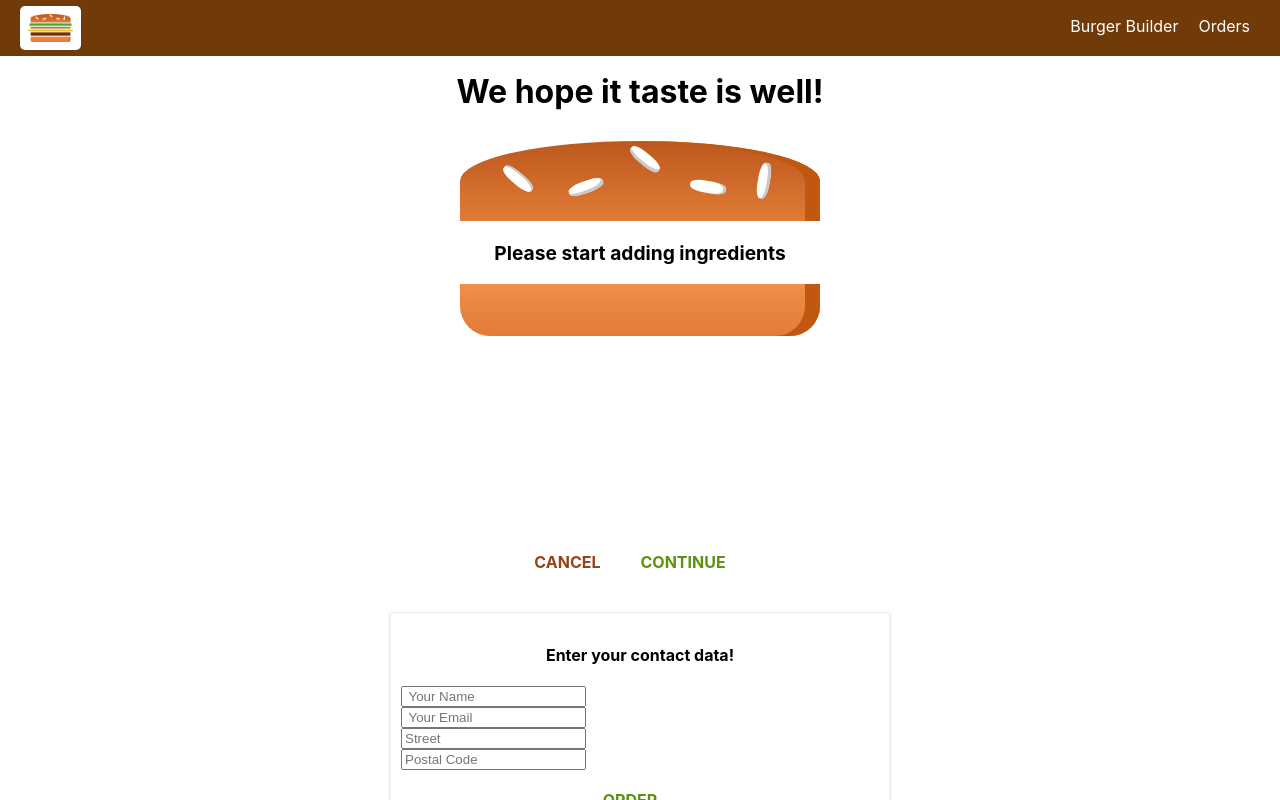
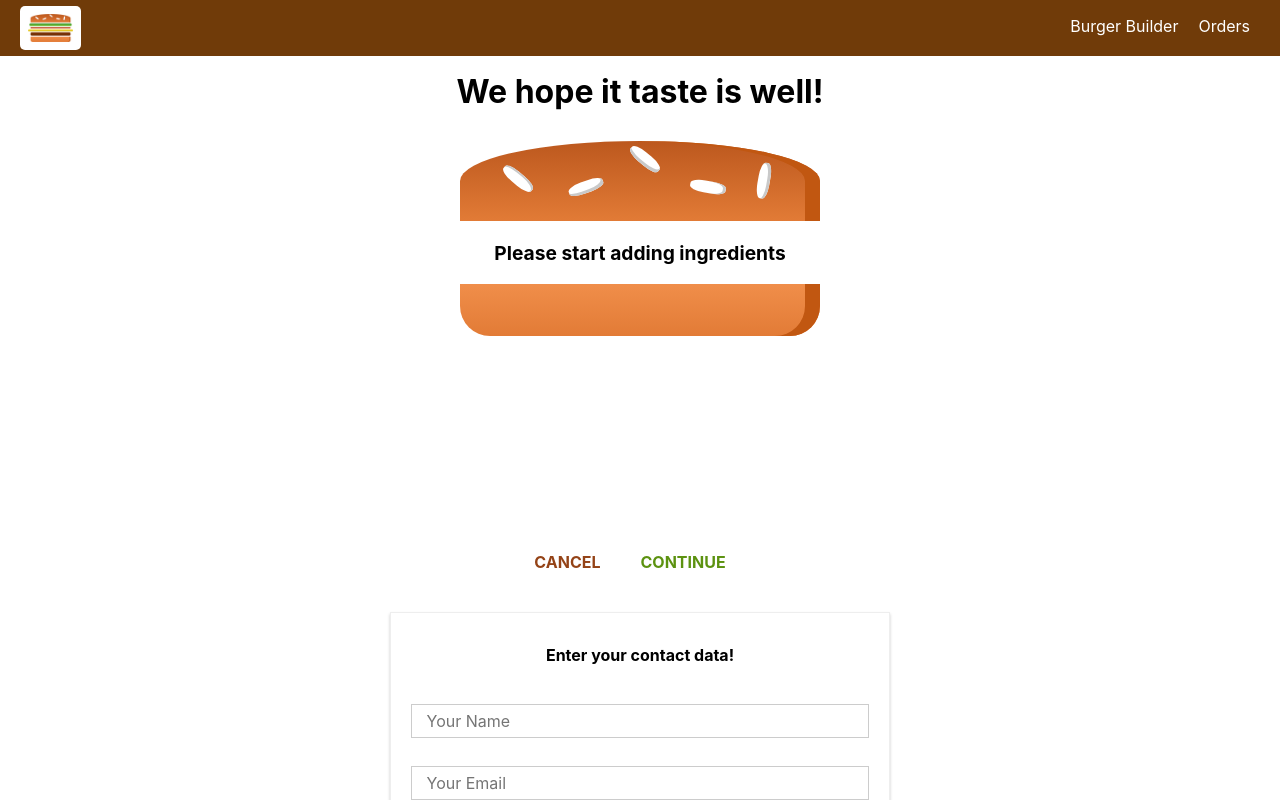
Before and after one commit to pramodkharade/reactbuggerapp, a React (Create React App) app: page /checkout in a window 1280 px wide. Both pictures are taken after a click on the button "CONTINUE". Shown: the top 800 px of the page. Built offline with nearby package versions, Linux system fonts and the light colour scheme.

Commit message:
create custom Input component and used in contactData component

```diff
--- /dev/null
+++ b/src/components/UI/Input/Input.js
@@ -0,0 +1,25 @@
+import React from 'react';
+import Classes from './Input.module.css';
+const input = (props) => {
+  let inputElement = null;
+
+  switch (props.inputtype) {
+    case( 'input'):
+      inputElement = <input className={Classes.InputElement} {...props}/>
+      break;
+    case( 'textarea'):
+      inputElement = <textarea className={Classes.InputElement} {...props}/>;
+      break;
+    default:
+      inputElement = <input className={Classes.InputElement} {...props}/>;
+  }
+
+  return (
+    <div className={Classes.Input}>
+        <label className={Classes.Label}>{props.label}</label>
+        {inputElement}
+        </div>
+    );
+}
+
+export default input;
--- /dev/null
+++ b/src/components/UI/Input/Input.module.css
@@ -0,0 +1,25 @@
+.Input{
+    width: 100%;
+    padding: 10px;
+    box-sizing: border-box;
+}
+.Label {
+    font-weight: bold;
+    display: block;
+    margin-bottom: 8px;
+}
+.InputElement{
+    outline: none;
+    border: 1px solid #ccc;
+    background-color: white;
+    font:inherit;
+    padding: 6px 10px;
+    display: block;
+    width: 100%;
+    box-sizing: border-box;
+}
+.InputElement:focus{
+    outline: none;
+    background-color: #ccc;
+
+}
--- a/src/containers/Checkout/ContactData/ContactData.js
+++ b/src/containers/Checkout/ContactData/ContactData.js
@@ -3,6 +3,7 @@
 import axios from '../../../axios-orders';
 import Classes from './ContactData.module.css'
 import Spinner from '../../../components/UI/Spinner/Spinner';
+import Input from '../../../components/UI/Input/Input';
 class ContactData extends Component {
   state = {
     name: '',
@@ -51,10 +52,10 @@
   render() {
     let form = (
     <form>
-          <input className={Classes.Input} type="text" placeholder=" Your Name" name="name"/>
-          <input className={Classes.Input} type="text" placeholder=" Your Email" name="email"/>
-          <input className={Classes.Input} type="text" placeholder="Street" name="street"/>
-          <input className={Classes.Input} type="text" placeholder="Postal Code" name="postalcode"/>
+          <Input inputtype='input' type="text" placeholder=" Your Name" name="name"/>
+          <Input inputtype='input' type="text" placeholder=" Your Email" name="email"/>
+          <Input inputtype='input' type="text" placeholder="Street" name="street"/>
+          <Input inputtype='input' type="text" placeholder="Postal Code" name="postalcode"/>
           <Button btnType='Success' clicked={this.orderHandler}>ORDER</Button>
       </form>);
     if (this.state.loading) {
```
